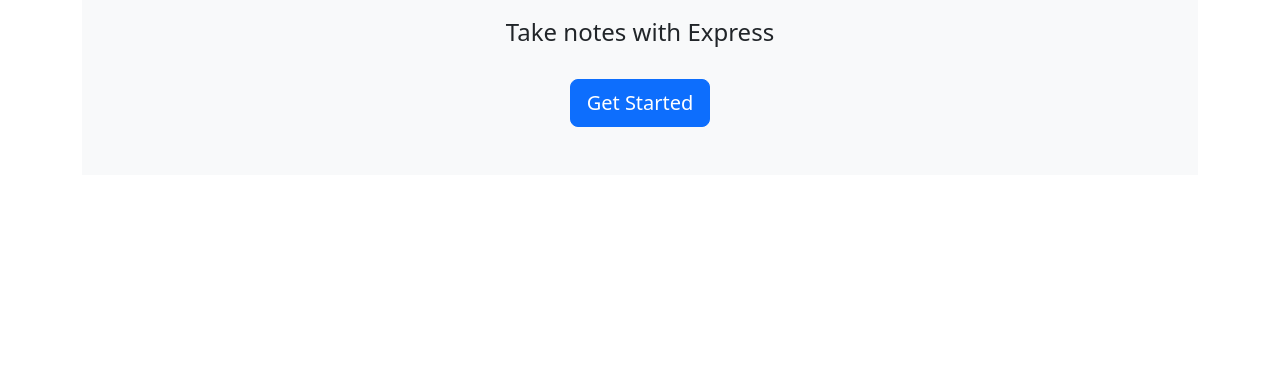
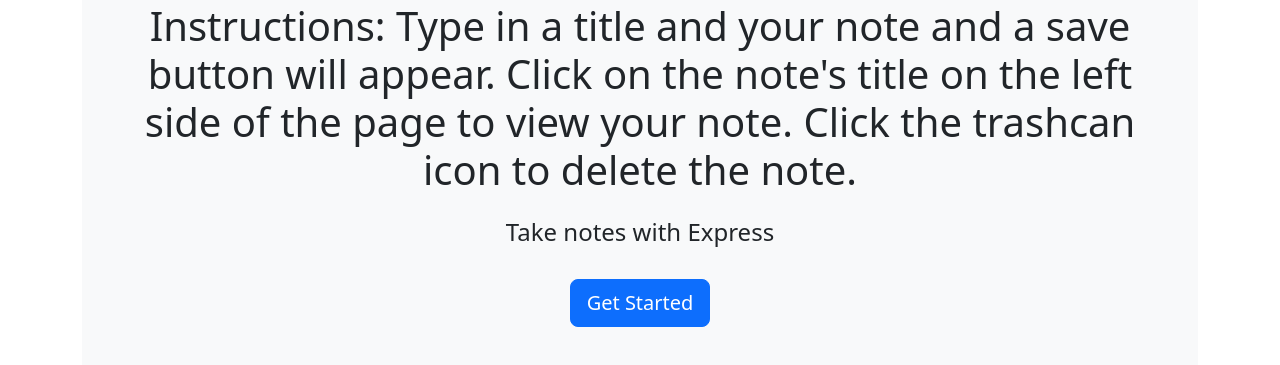
Before and after one commit to RobSprouse/Robs-Quick-Notes, a website: page public/index.html in a window 1280 px wide. Shown: the part 279-644 px from the top of the page. Drawn offline with nearby package versions, Linux system fonts and the light colour scheme; no server answers.

Commit message:
added instructions
added instructions

```diff
--- a/public/index.html
+++ b/public/index.html
@@ -18,8 +18,11 @@
      <div class="container">
           <div style="margin-top: 80px;" class="text-center p-5 mb-4 bg-light">
                <h1 class="display-4">Rob's Quick Notes <span role="img" aria-label="Memo">📝</span></h1>
-               <h4 class="mt-4">Take notes with Express</h4>
-               <a class="btn btn-primary btn-lg mt-4" href="/notes" role="button">Get Started</a>
+               <h3 class="d-flex justify-content-center align-items-center display-6">Instructions: Type in a title and your note
+                    and a save button will appear. Click on the note's title on the left side of the page to view your
+                    note. Click the trashcan icon to delete the note.</h3>
+                    <h4 class="mt-4">Take notes with Express</h4>
+                    <a class="btn btn-primary btn-lg mt-4" href="/notes" role="button">Get Started</a>
           </div>
      </div>
      <script src="/assets/js/index.js"></script>
```
